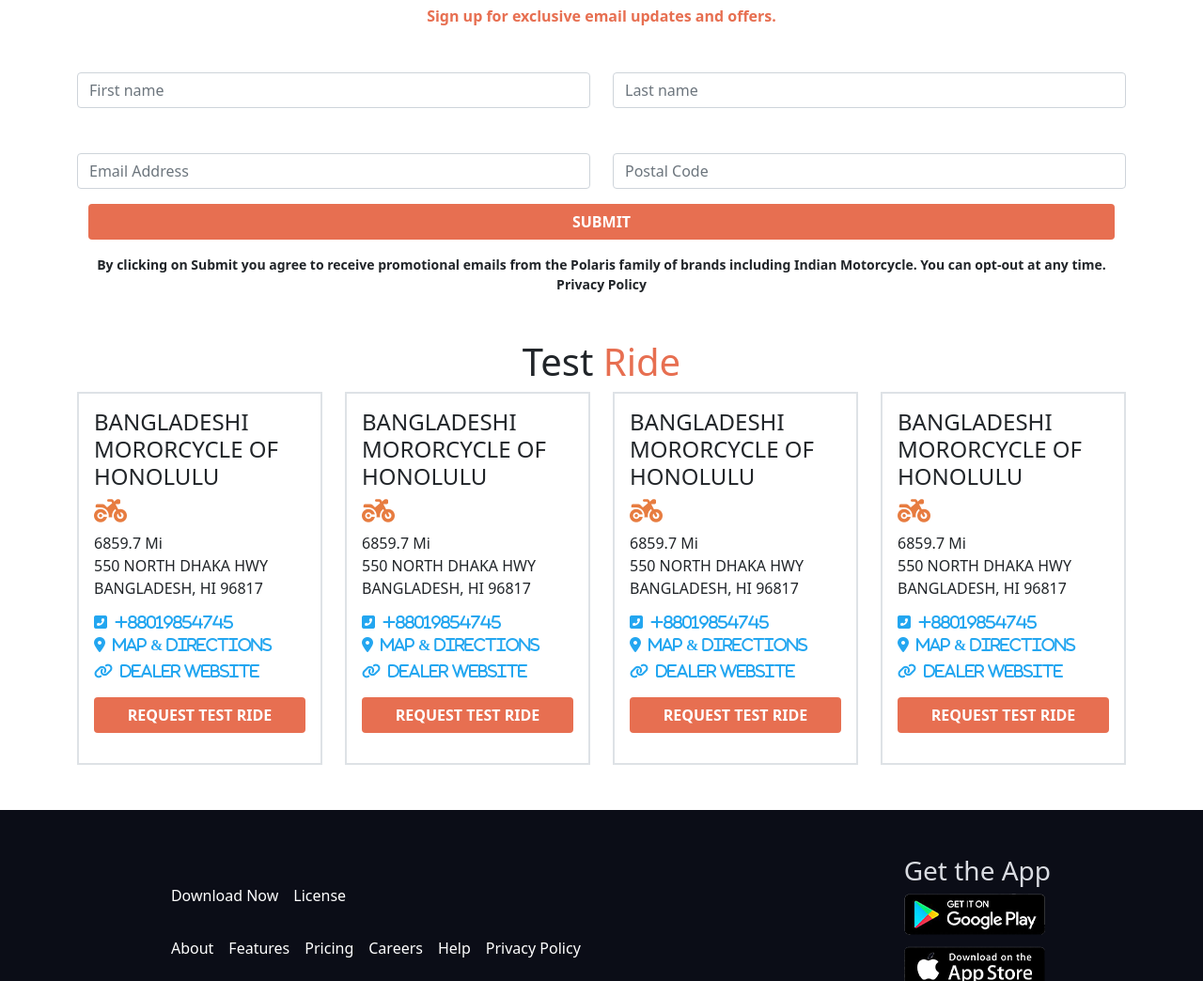
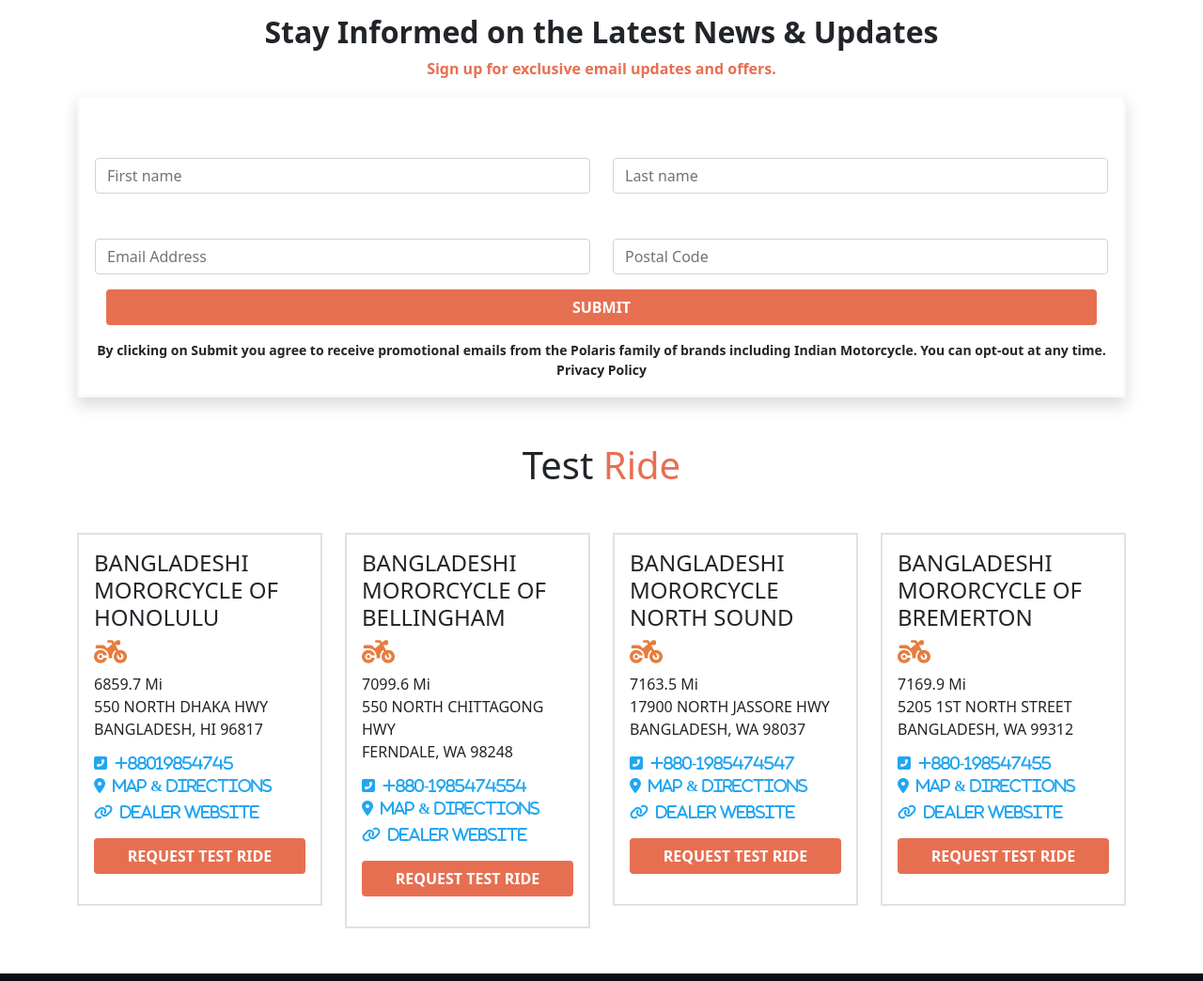
Before and after one commit to aslambro1882/honda-cbr-boostrap, a plain HTML site: page index.html in a window 1280 px wide. Shown: the part 3124-4168 px from the top of the page at 94% size. Drawn offline with nearby package versions, Linux system fonts and the light colour scheme.

Commit message:
final push

```diff
--- a/index.html
+++ b/index.html
@@ -21,7 +21,7 @@
         <section class="container">
             <nav class="navbar navbar-expand-sm navbar-light bg-header fixed-top">
                 <div class="container">
-                    <button class="navbar-toggler ms-auto" type="button" data-bs-toggle="collapse"
+                    <button class="navbar-toggler ms-auto bg-button" type="button" data-bs-toggle="collapse"
                         data-bs-target="#navbarSupportedContent" aria-controls="navbarSupportedContent"
                         aria-expanded="false" aria-label="Toggle navigation">
                         <span class="navbar-toggler-icon"></span>
@@ -221,7 +221,7 @@
                                 <i class="fas fa-star filled"></i>
                                 <i class="far fa-star filled"></i>
                             </div>
-                            <p class="text-blue">Regina Miles</p>
+                            <p class="text-blue">Alexa Martinez</p>
                             <p class="fw-bold">Banker</p>
                         </div>
                     </div>
@@ -241,7 +241,7 @@
                                 <i class="fas fa-star filled"></i>
                                 <i class="far fa-star filled"></i>
                             </div>
-                            <p class="text-blue">Regina Miles</p>
+                            <p class="text-blue">Roxxy Ranger</p>
                             <p class="fw-bold">Engineer</p>
                         </div>
                     </div>
@@ -250,6 +250,7 @@
         </section>
         <!-- FAQ Section  -->
         <section id="contact" class="container">
+            <h1 class="text-center fw-bolder">Frequently Asked<span class="text-orange"> Questions</span></h1>
             <div class="row d-flex align-items-center">
                 <div class="col-md-6 col-12">
                     <div class="p-5">
@@ -370,7 +371,7 @@
         <section class="container my-5">
             <h2 class="text-center fw-bold">Stay Informed on the Latest News & Updates</h2>
             <p class="text-center fw-bold text-orange">Sign up for exclusive email updates and offers.</p>
-            <form>
+            <form class="border border-3 p-3 border-light shadow">
                 <div class="row my-5">
                     <div class="col">
                         <input type="text" class="form-control" placeholder="First name">
@@ -401,7 +402,7 @@
         </section>
         <!-- Test Drive Section Extra Part 2  -->
         <section class="container my-5">
-            <h1 class="text-center">Test <span class="text-orange">Ride</span></h1>
+            <h1 class="text-center my-5">Test <span class="text-orange">Ride</span></h1>
             <div class="row gx-4 gy-3">
                 <div class="col-md-3 col-12">
                     <div class="border border-2 p-3">
@@ -418,10 +419,10 @@
                 </div>
                 <div class="col-md-3 col-12">
                     <div class="border border-2 p-3">
-                        <h4>BANGLADESHI MORORCYCLE OF HONOLULU</h4>
+                        <h4>BANGLADESHI MORORCYCLE OF BELLINGHAM</h4>
                         <i class="fas fa-motorcycle filled h3"></i>
-                        <p>6859.7 Mi <br> 550 NORTH DHAKA HWY <br> BANGLADESH, HI 96817</p>
-                        <i class="fas fa-phone-square-alt d-block text-blue my-2">&nbsp; +88019854745</i>
+                        <p>7099.6 Mi <br> 550 NORTH CHITTAGONG HWY <br> FERNDALE, WA 98248</p>
+                        <i class="fas fa-phone-square-alt d-block text-blue my-2">&nbsp; +880-1985474554</i>
                         <i class="fas fa-map-marker-alt d-block text-blue my-2">&nbsp; Map & Directions</i>
                         <i class="fas fa-link text-blue">&nbsp; Dealer Website</i>
                         <div class="d-grid my-3">
@@ -431,10 +432,10 @@
                 </div>
                 <div class="col-md-3 col-12">
                     <div class="border border-2 p-3">
-                        <h4>BANGLADESHI MORORCYCLE OF HONOLULU</h4>
+                        <h4>BANGLADESHI MORORCYCLE NORTH SOUND</h4>
                         <i class="fas fa-motorcycle filled h3"></i>
-                        <p>6859.7 Mi <br> 550 NORTH DHAKA HWY <br> BANGLADESH, HI 96817</p>
-                        <i class="fas fa-phone-square-alt d-block text-blue my-2">&nbsp; +88019854745</i>
+                        <p>7163.5 Mi <br> 17900 NORTH JASSORE HWY <br> BANGLADESH, WA 98037</p>
+                        <i class="fas fa-phone-square-alt d-block text-blue my-2">&nbsp; +880-1985474547</i>
                         <i class="fas fa-map-marker-alt d-block text-blue my-2">&nbsp; Map & Directions</i>
                         <i class="fas fa-link text-blue">&nbsp; Dealer Website</i>
                         <div class="d-grid my-3">
@@ -444,10 +445,10 @@
                 </div>
                 <div class="col-md-3 col-12">
                     <div class="border border-2 p-3">
-                        <h4>BANGLADESHI MORORCYCLE OF HONOLULU</h4>
+                        <h4>BANGLADESHI MORORCYCLE OF BREMERTON</h4>
                         <i class="fas fa-motorcycle filled h3"></i>
-                        <p>6859.7 Mi <br> 550 NORTH DHAKA HWY <br> BANGLADESH, HI 96817</p>
-                        <i class="fas fa-phone-square-alt d-block text-blue my-2">&nbsp; +88019854745</i>
+                        <p>7169.9 Mi <br> 5205 1ST NORTH STREET <br> BANGLADESH, WA 99312</p>
+                        <i class="fas fa-phone-square-alt d-block text-blue my-2">&nbsp; +880-198547455</i>
                         <i class="fas fa-map-marker-alt d-block text-blue my-2">&nbsp; Map & Directions</i>
                         <i class="fas fa-link text-blue">&nbsp; Dealer Website</i>
                         <div class="d-grid my-3">
```
Also changed, not shown: style.css (line endings or trailing spaces).
